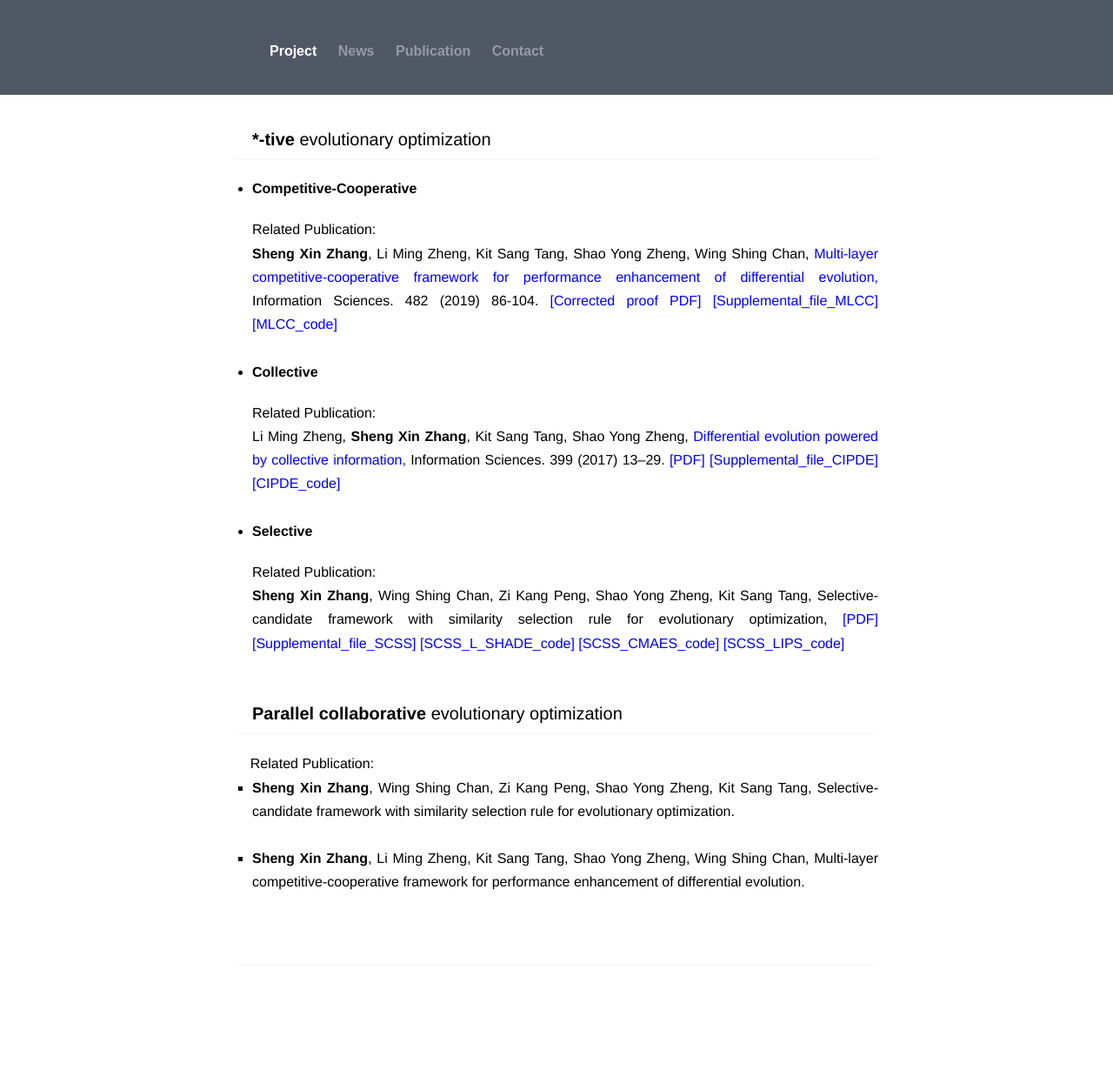
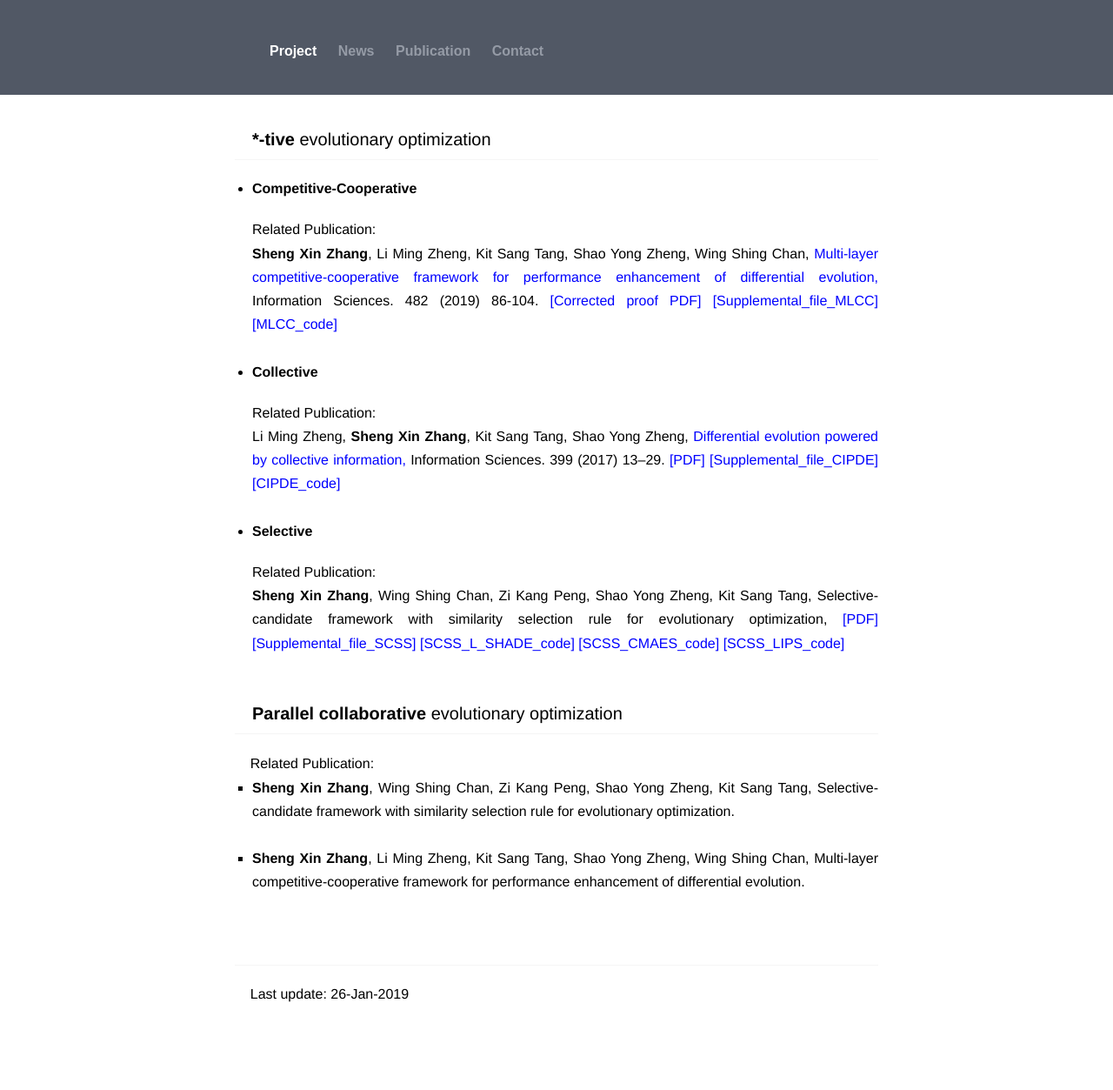
Before and after one commit to zsxhomepage/zsxhomepage.github.io, a Jekyll site: the page built from index.html, in a window 1280 px wide. Shown: the whole page at 87% size. Built offline with Jekyll 4.4.1, drawn with Linux system fonts in a browser that asks for light colours.

Commit message:
Update index.html

```diff
--- a/index.html
+++ b/index.html
@@ -100,7 +100,7 @@ layout: default
     {% endfor %} -->
 	<br>  <br> <br>
 	  <hr id="line">
-     <!-- &nbsp &nbsp Last updated:  18-11-2018 -->
+     &nbsp &nbsp Last update:  26-Jan-2019
 	<br> <br> <br>
  <div style="position:left:15px;"> <!--<div style="position:absolute;margin-left:3%;bottom:5px;"> -->
 
```
